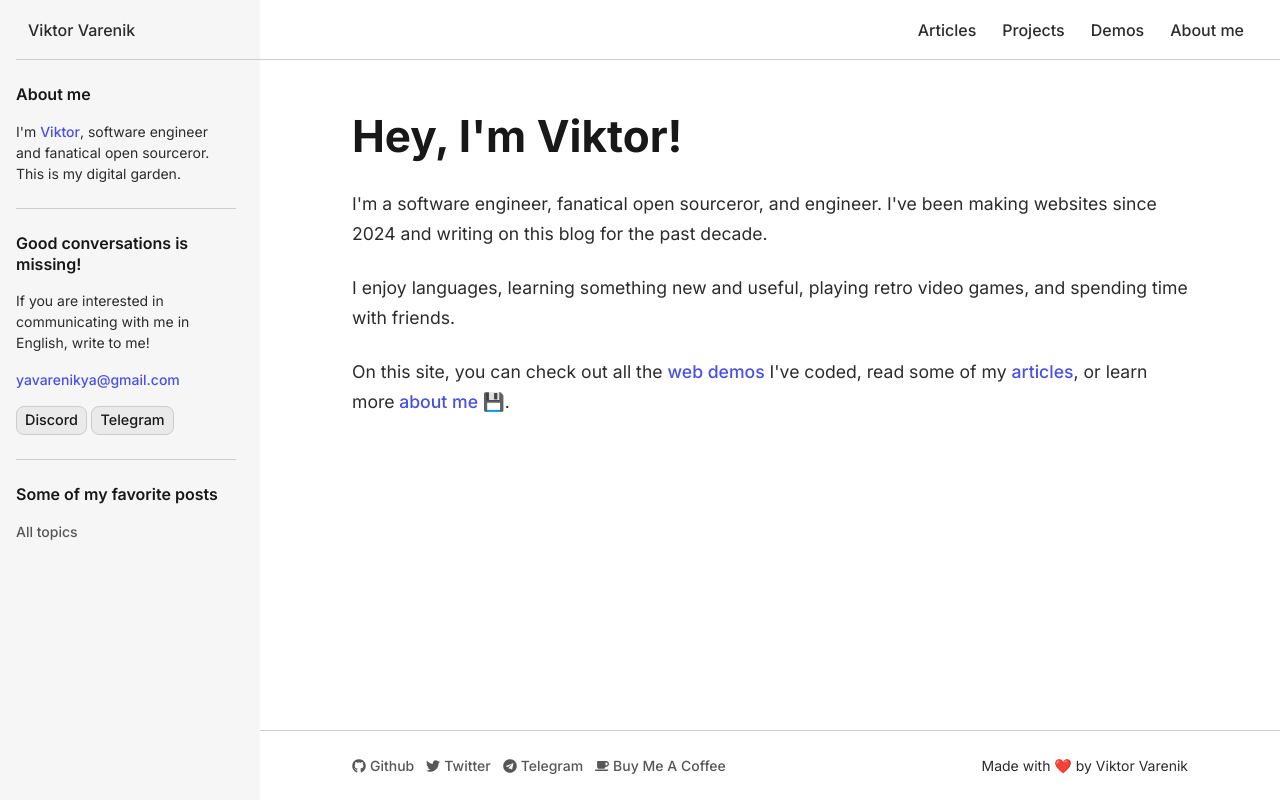
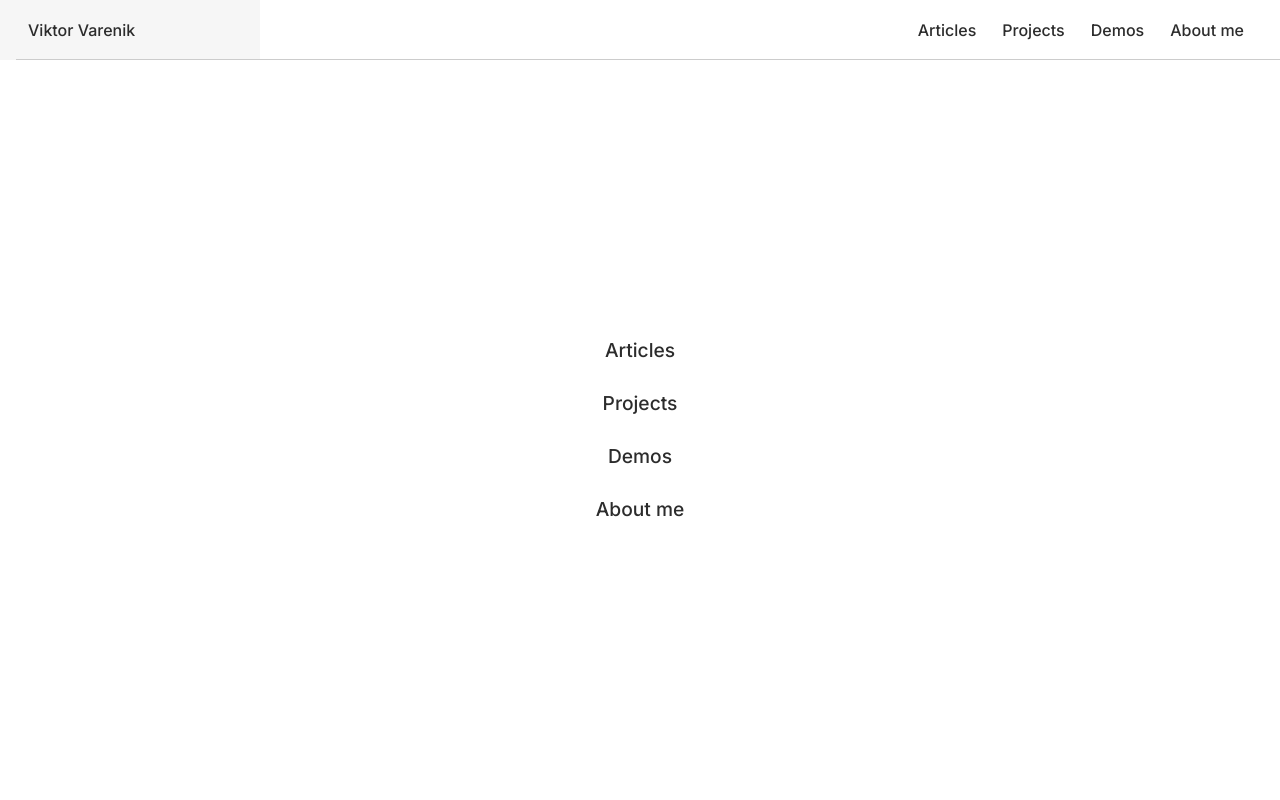
Before and after one commit to kotleni/kotleni.github.io, a React (Vite) app: page / in a window 1280 px wide. Built offline with nearby package versions, Linux system fonts and the light colour scheme.

Commit message:
feat: impl full screen menu without toggle
Signed-off-by: Viktor Varenik <yavarenikya@gmail.com>

```diff
--- /dev/null
+++ b/src/components/FullScreenMenu/FullScreenMenu.module.scss
@@ -0,0 +1,39 @@
+.container {
+  position: absolute;
+  top: var(--navbar-height);
+  bottom: 0;
+  width: 100%;
+  height: calc(100vh - var(--navbar-height));
+  display: flex;
+  flex-direction: column;
+  justify-content: center;
+  align-items: center;
+  z-index: 999;
+
+  background-color: var(--color-background);
+}
+
+.items {
+  display: flex;
+  flex-direction: column;
+  align-items: center;
+  justify-content: center;
+}
+
+.item {
+  transition: all 0.2s ease-in-out;
+  white-space: nowrap;
+  padding: 0.75rem;
+  color: var(--color-text-navbar-link);
+  border: none;
+  border-radius: var(--border-radius);
+  text-decoration: none;
+  font-weight: 500;
+  font-size: 1.2rem;
+
+  &:hover {
+    background: var(--color-background-navbar-link-hover);
+    color: var(--color-text-navbar-link-hover);
+    text-decoration: none;
+  }
+}
--- /dev/null
+++ b/src/components/FullScreenMenu/index.tsx
@@ -0,0 +1,21 @@
+import styles from "./FullScreenMenu.module.scss";
+import {NavLink} from "../NavbarMenu";
+import {NAV_LINKS} from "../../config.ts";
+
+interface Props {
+    isOpen: boolean;
+}
+
+const FullScreenMenu: React.FC<Props> = (props) => {
+    return (
+        <div className={styles.container} hidden={!props.isOpen}>
+            <nav className={styles.items}>
+                {NAV_LINKS.map((link: NavLink) => (
+                    <a key={link.url} href={link.url} className={styles.item}>{link.title}</a>
+                ))}
+            </nav>
+        </div>
+    );
+};
+
+export {FullScreenMenu};
--- a/src/routes/App/index.tsx
+++ b/src/routes/App/index.tsx
@@ -3,14 +3,19 @@ import {SOCIAL_LINKS} from "../../config.ts";
 import {NavBar} from "../../components/NavBar";
 import {SideBar} from "../../components/SideBar";
 import {Footer} from "../../components/Footer";
+import {FullScreenMenu} from "../../components/FullScreenMenu";
 
 
 type Props = { children: React.ReactNode };
+
+let isFullScreenMenuOpen: boolean = true;
 
 const App: React.FC<Props> = (props) => {
     return (
         <>
             <div className="layout">
+                <FullScreenMenu isOpen={isFullScreenMenuOpen} />
+
                 <NavBar/>
                 <SideBar/>
                 <div className="main-wrapper">
```
